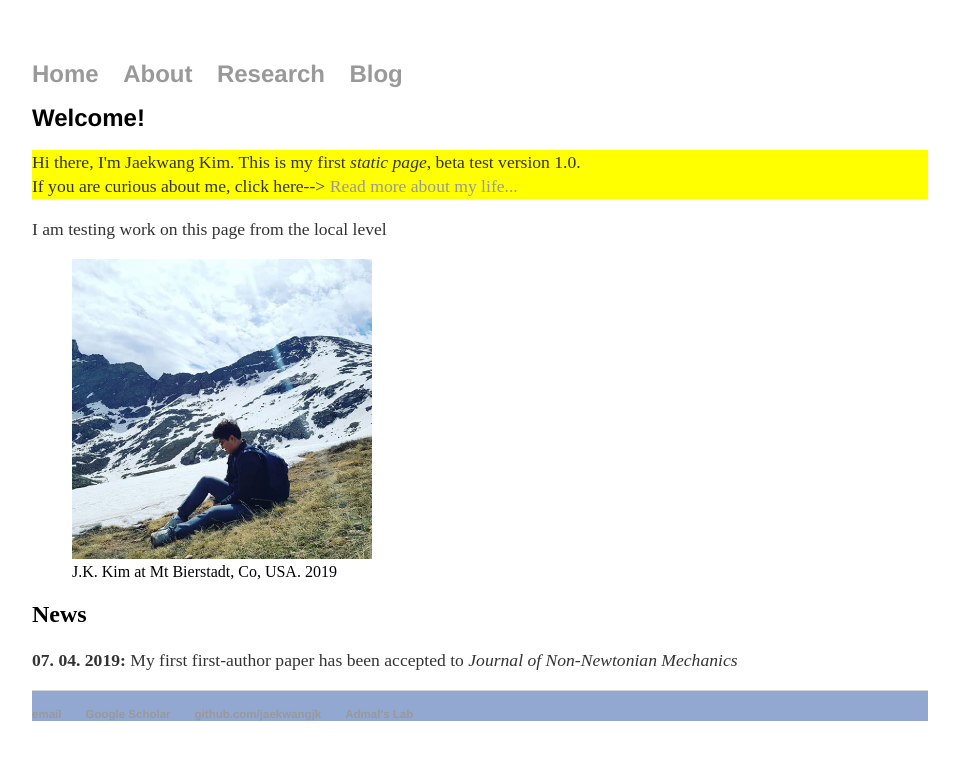
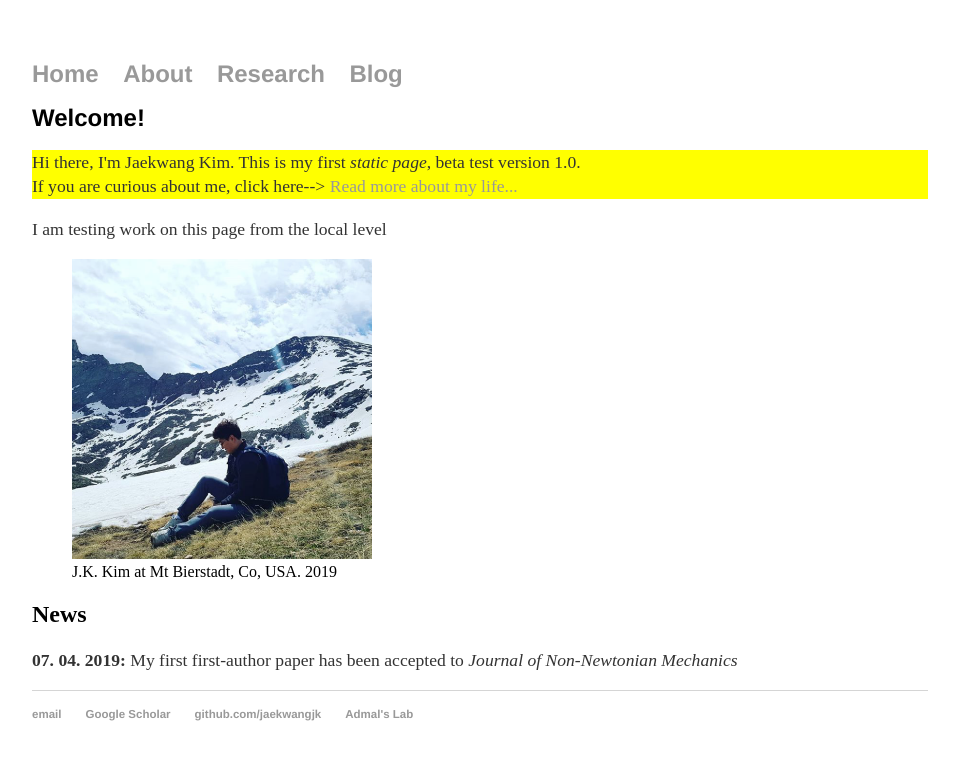
Before and after one commit to jaekwangjk/jaekwangjk.github.io, a Jekyll site: the page built from index.html, in a window 1280 px wide. Shown: the top 760 px of the page, without its empty margins (160-1119 px from the left). Built offline with Jekyll 4.4.1, drawn with Linux system fonts in a browser that asks for light colours.

Commit message:
Update main.css

```diff
--- a/css/main.css
+++ b/css/main.css
@@ -40,7 +40,6 @@ p {
 footer {
     border-top: 1px solid #d5d5d5;
     font-size: .9em;
-    background-color: #92a8d1;;
 }
 
 ul.posts {
```
